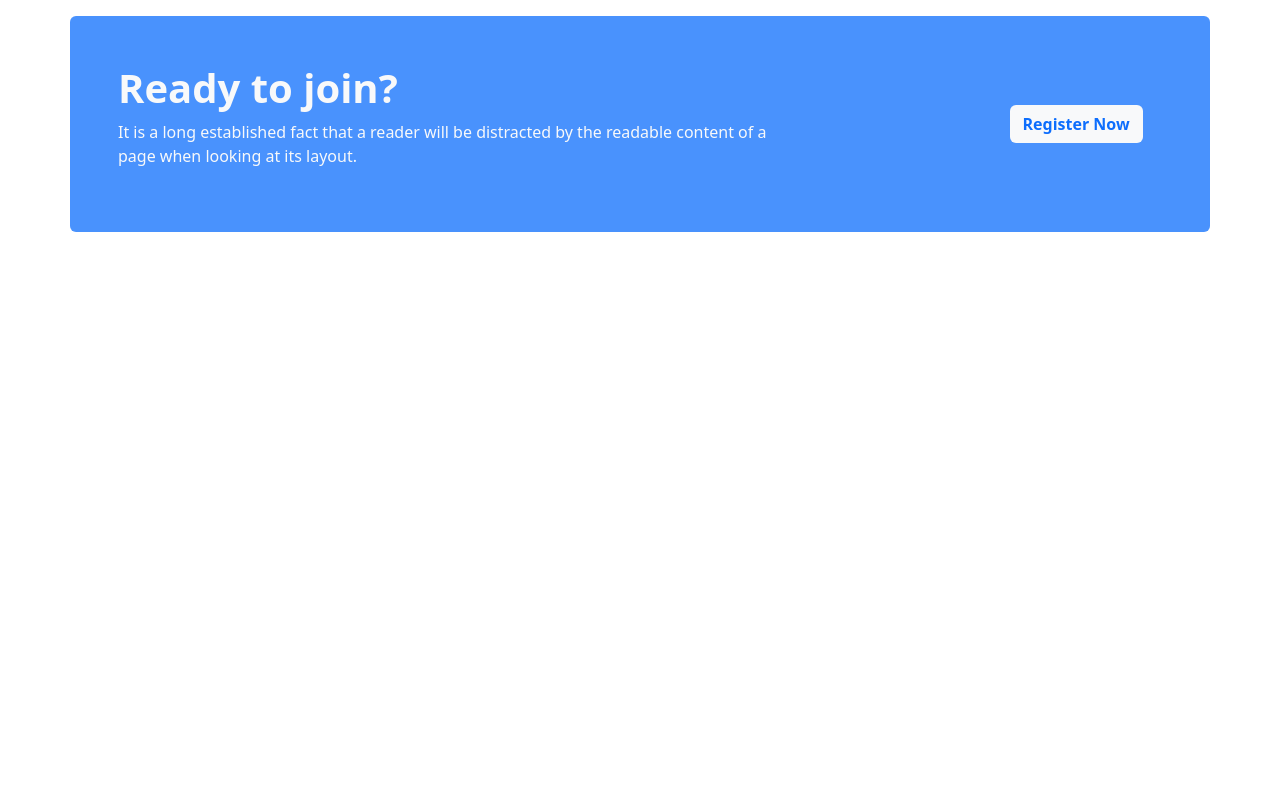
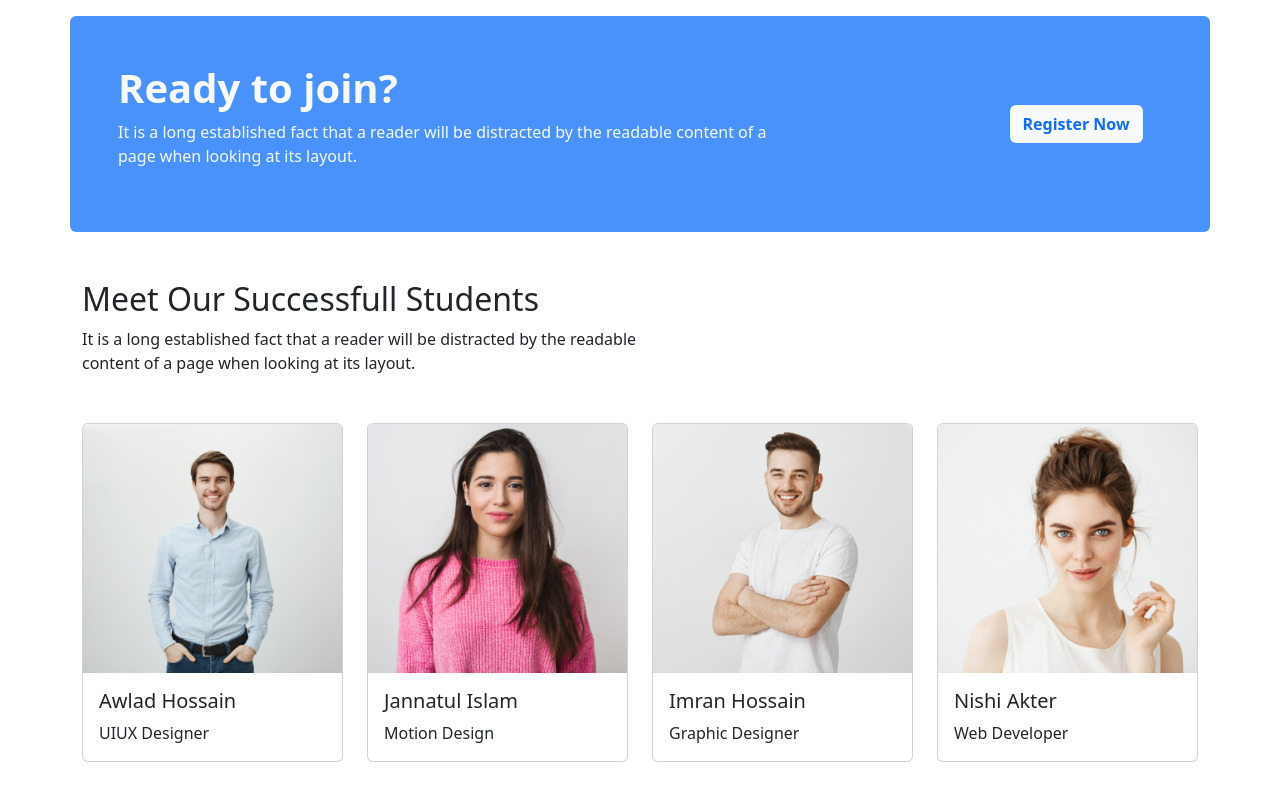
Before and after one commit to rafia02/learn-development-website, a plain HTML site: page index.html in a window 1280 px wide. Shown: the part 2358-3158 px from the top of the page. Before the commit the page ends 2638 px from the top, so only its background shows below. Drawn offline with nearby package versions, Linux system fonts and the light colour scheme.

Commit message:
successfull student section commit

```diff
--- a/index.html
+++ b/index.html
@@ -271,6 +271,56 @@
     </section>
 
 
+
+    <!-- successfull student section  -->
+    <section class=" container my-5">
+
+      <div  class=" mb-5 w-50">
+        <h2>Meet Our Successfull Students</h2>
+      <p>It is a long established fact that a reader will be distracted by the readable content of a page when looking at its layout.</p>
+      </div>
+
+      <div class="row row-cols-1 row-cols-md-2 row-cols-lg-4    g-4">
+        <div class="col">
+          <div class="card">
+            <img src="images/student/student-1.png" class="card-img-top" alt="...">
+            <div class="card-body">
+              <h5 class="card-title">Awlad Hossain</h5>
+              <p class="card-text">UIUX Designer</p>
+            </div>
+          </div>
+        </div>
+        <div class="col">
+          <div class="card">
+            <img src="images/student/student-2.png" class="card-img-top" alt="...">
+            <div class="card-body">
+              <h5 class="card-title">Jannatul Islam</h5>
+              <p class="card-text">Motion Design</p>
+            </div>
+          </div>
+        </div>
+        <div class="col">
+          <div class="card">
+            <img src="images/student/student-3.png" class="card-img-top" alt="...">
+            <div class="card-body">
+              <h5 class="card-title">Imran Hossain</h5>
+              <p class="card-text">Graphic Designer</p>
+            </div>
+          </div>
+        </div>
+        <div class="col">
+          <div class="card">
+            <img src="images/student/student-4.png" class="card-img-top" alt="...">
+            <div class="card-body">
+              <h5 class="card-title">Nishi Akter</h5>
+              <p class="card-text">Web Developer</p>
+            </div>
+          </div>
+        </div>
+      </div>
+     </section>
+
+
       </main>
 
 
```
